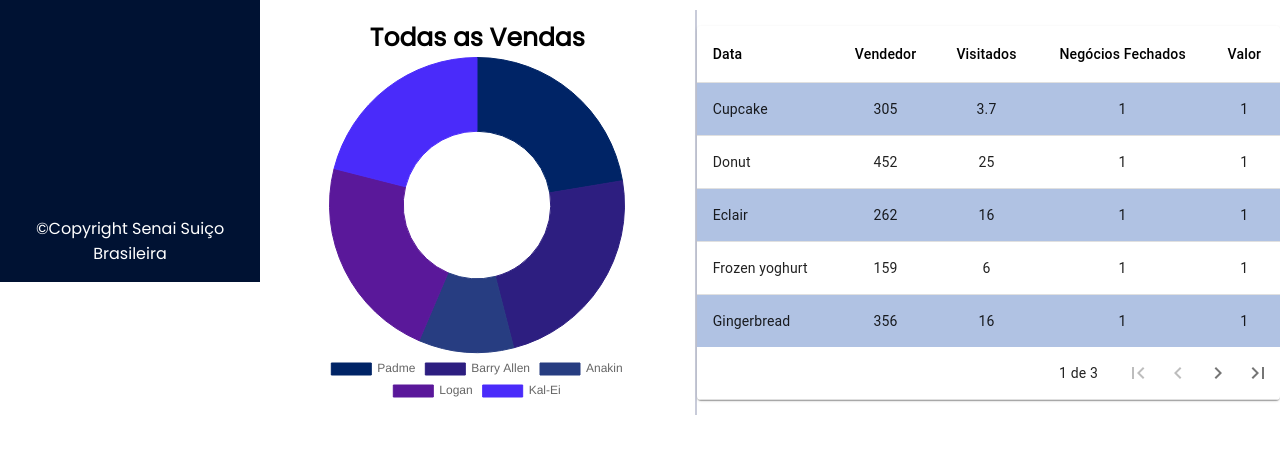
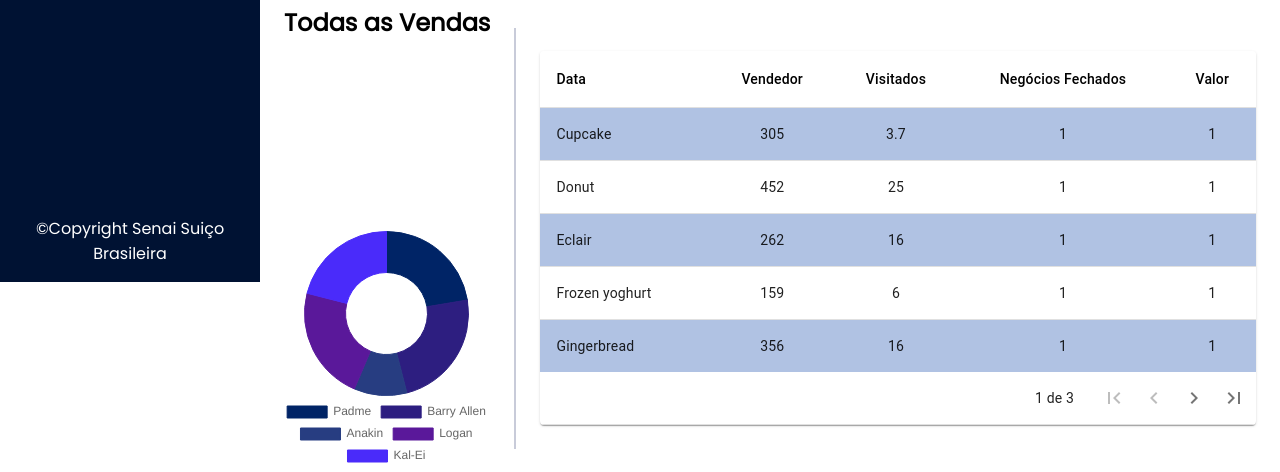
Before and after one commit to Senai-Dev-ops/Front, a React app: page / in a window 1280 px wide. Shown: the part 518-990 px from the top of the page. Before the commit the page ends 956 px from the top, so only its background shows below. Built offline with nearby package versions, Linux system fonts and the light colour scheme.

Commit message:
Home - ok

```diff
--- a/src/pages/DonutSales/index.js
+++ b/src/pages/DonutSales/index.js
@@ -35,16 +35,12 @@ const DonutSales = () => {
     },
   };
   return (
-    <>
-      <div className="content">
-        <h1 className="title">Todas as Vendas</h1>
-        <div className="cont">
-          <div className="donutSales">
-            <Doughnut options={options} data={data} />
-          </div>
-        </div>
+    <div className="content-donut">
+      <h1 className="title">Todas as Vendas</h1>
+      <div className="donutSales">
+        <Doughnut options={options} data={data} />
       </div>
-    </>
+    </div>
   );
 };
 
--- a/src/pages/DonutSales/style.css
+++ b/src/pages/DonutSales/style.css
@@ -1,13 +1,13 @@
+.content-donut {
+    display: flex;
+    flex-direction: column;
+    align-items: center;
+    justify-content: space-between;
+
+    width: 25%;
+    height: 100%;
+}
+
 .donutSales{
-    width: 350px;
-    display: flex;
+    width: 95%;
 }
-.cont {
-    display: flex;
-    align-items: center;
-    flex-direction: column;
-}
-.title {
-    font-size: 25px;
-    text-align: center;
-  }
--- a/src/pages/Home/index.js
+++ b/src/pages/Home/index.js
@@ -34,7 +34,10 @@ const Home = () => {
         <div className="row">
           <DonutSales />
           <div className="separator" />
-          <CustomTable />
+          <div className="table-container">
+              <CustomTable />
+
+          </div>
         </div>
       </div>
     </article>
--- a/src/pages/Home/style.css
+++ b/src/pages/Home/style.css
@@ -47,3 +47,18 @@ div.content {
   height: 90%;
   border: 0.5px solid #c8cbd9;
 }
+
+.table-container {
+  width: 75%;
+
+  padding: 1.5em;
+}
+
+.table-container .table-content {
+  display: flex;
+  align-items: center;
+  justify-content: center;
+
+  width: 95%;
+  height: 100%;
+}
```
